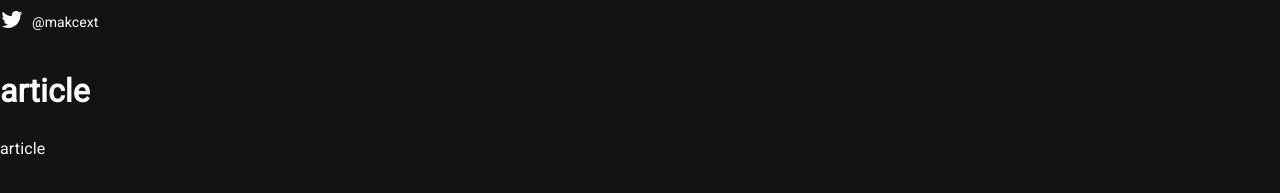
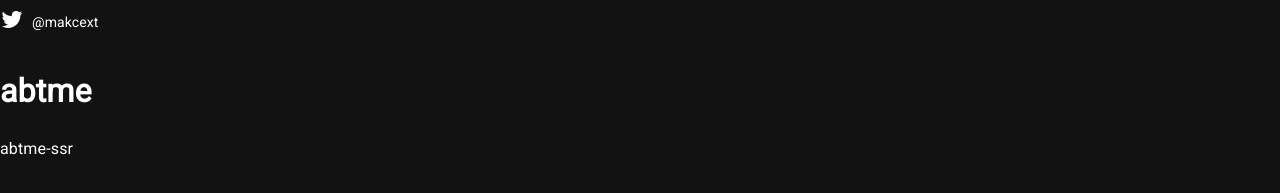
Before and after one commit to makcext/aboutme, a Next.js app: page / in a window 1280 px wide. Shown: the part 215-408 px from the top of the page. Built offline with nearby package versions, Linux system fonts and the light colour scheme.

Commit message:
test if build do server

```diff
--- a/app/page.tsx
+++ b/app/page.tsx
@@ -12,8 +12,8 @@ export default function Page() {
     <>
       <Navbar />
       <HelloBlock />
-      <h1>article</h1>
-      <p>article</p>
+      <h1>abtme</h1>
+      <p>abtme-ssr</p>
       </>
   );
 }
```
